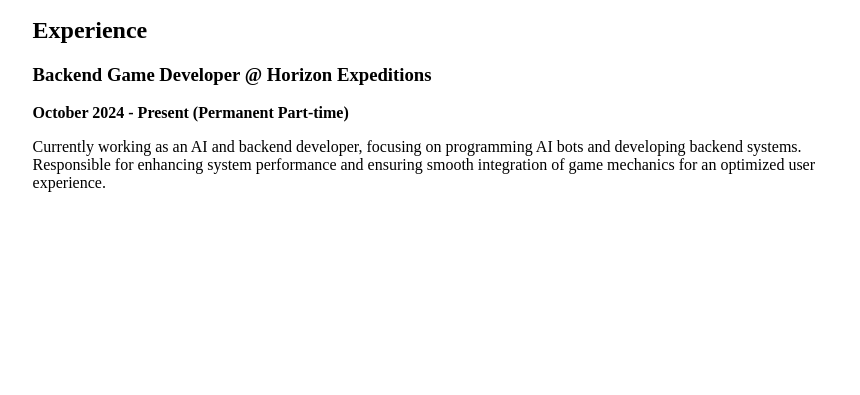
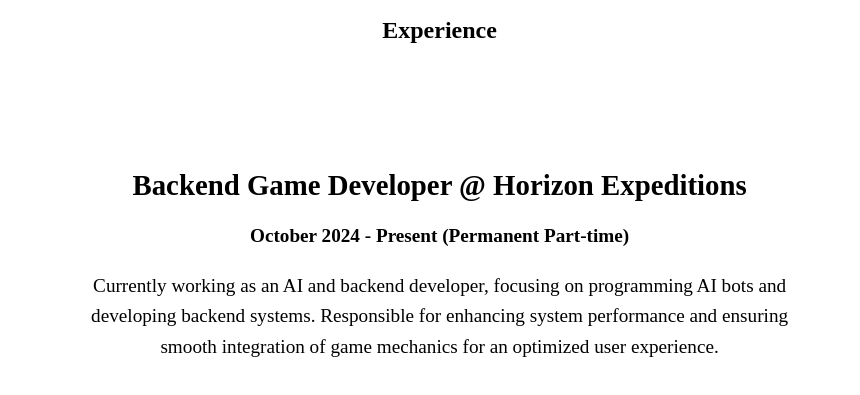
Before and after one commit to Mirza-7/Mirza-7.github.io, a plain HTML site: page index.html in a window 1280 px wide. Shown: the part 1342-1737 px from the top of the page, without its empty margins (299-1159 px from the left). Before the commit the page ends 1558 px from the top, so only its background shows below. Drawn offline with nearby package versions, Linux system fonts and the light colour scheme.

Commit message:
Styled Experience section with centered wide rectangle layout

```diff
--- a/css/styles.css
+++ b/css/styles.css
@@ -258,3 +258,40 @@
       grid-template-columns: 1fr; /* One column for small screens */
     }
   }
+
+/* EXPERIENCE SECTION */
+.experience-container h2 {
+    text-align: center;
+    margin-bottom: 2rem;
+  }
+
+  /* Experience Grid: Centered Wide Rectangle */
+  .experience-grid {
+    display: flex;
+    justify-content: center;
+    align-items: center;
+    width: 100%;
+    padding: 2rem 0;
+  }
+
+  /* Experience Card */
+  .experience-card {
+    background: rgba(255, 255, 255, 0.1);
+    border-radius: 10px;
+    padding: 2rem;
+    max-width: 800px; /* Wider for a clean look */
+    width: 90%;
+    text-align: center;
+    box-shadow: 0 0 20px var(--neon-blue);
+  }
+
+  .experience-card h3 {
+    font-size: 1.8rem;
+    margin-bottom: 0.5rem;
+  }
+
+  .experience-card p {
+    font-size: 1.2rem;
+    line-height: 1.6;
+    margin-bottom: 1rem;
+  }
```
